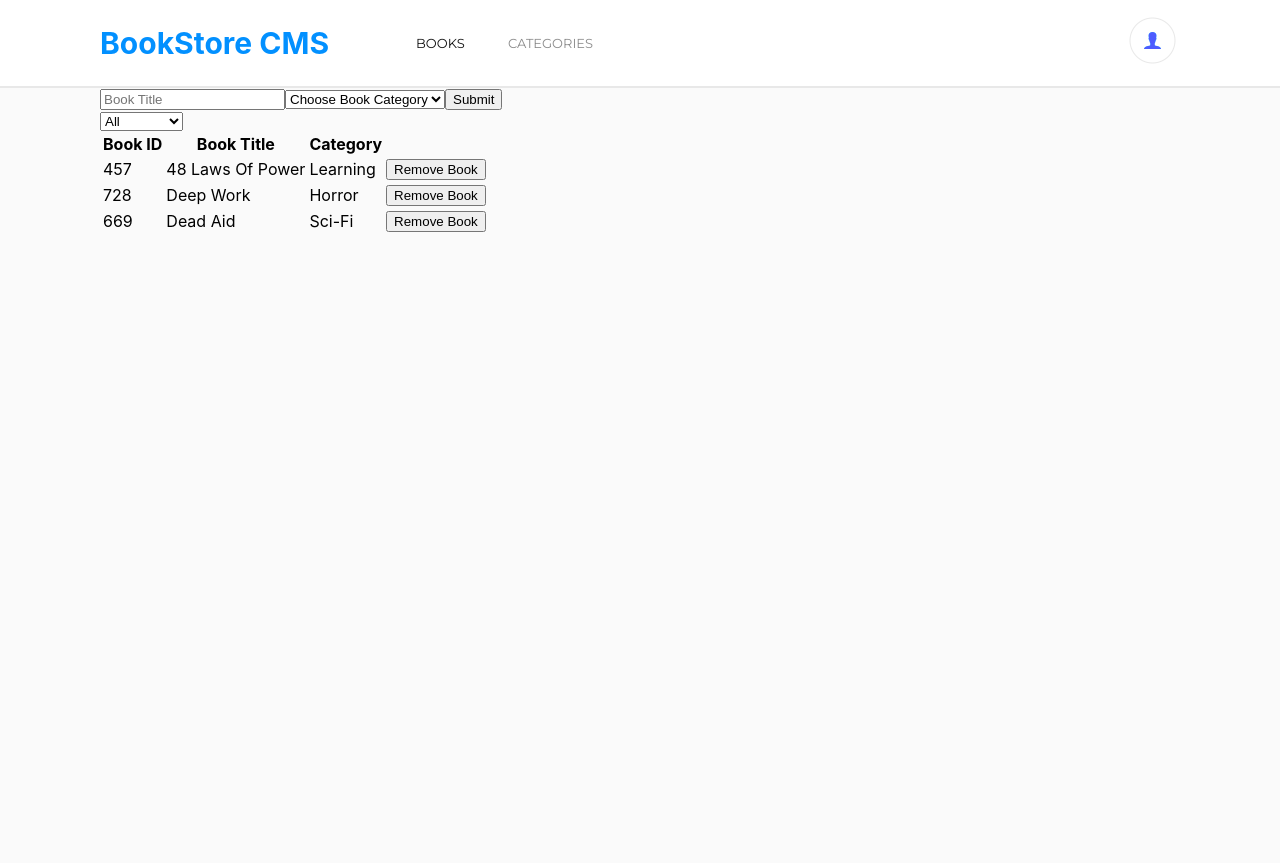
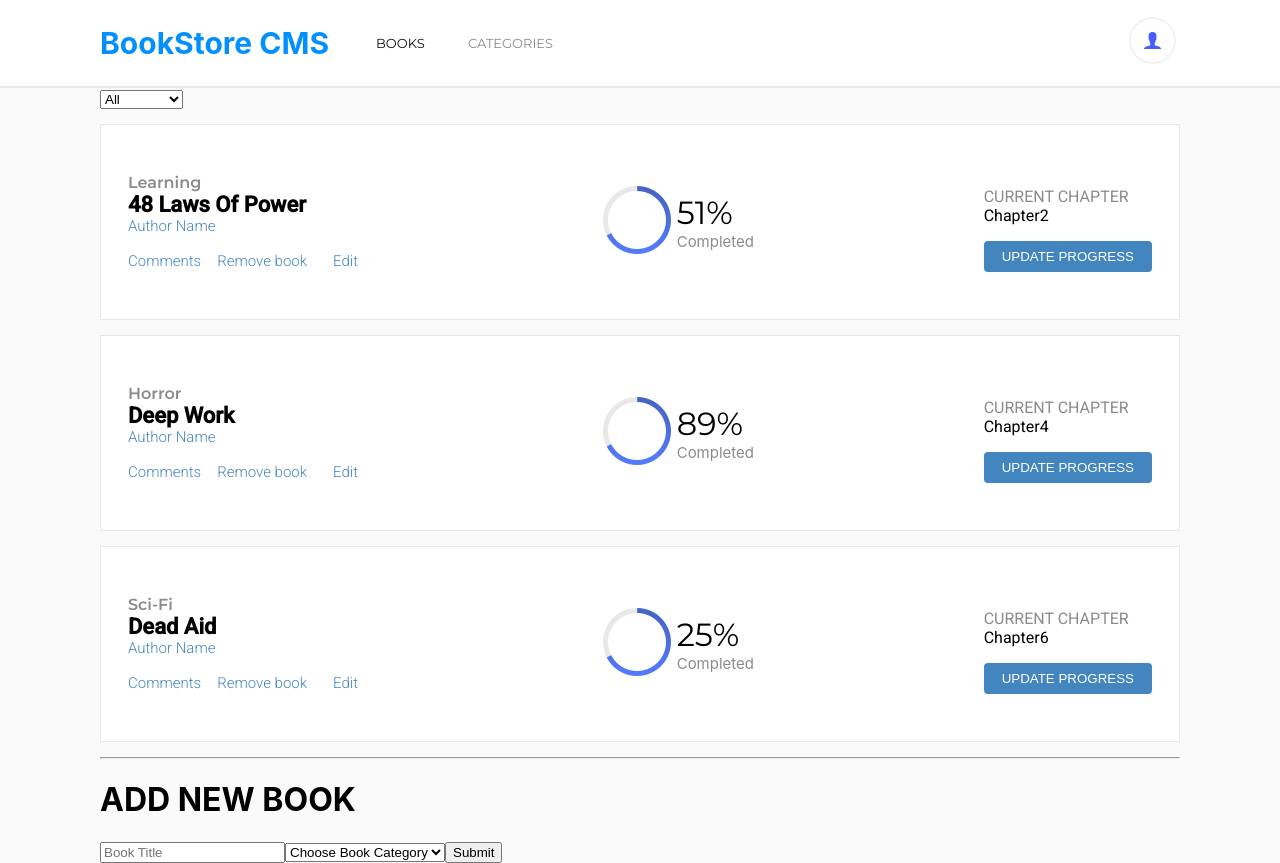
Before and after one commit to Blaise-Shyaka/bookstore, a React (Create React App) app: page / in a window 1280 px wide. Before the commit the page ends 800 px from the top, so only its background shows below. Built offline with nearby package versions, Linux system fonts and the light colour scheme.

Commit message:
style the Book Component

```diff
--- a/src/components/App.js
+++ b/src/components/App.js
@@ -7,8 +7,8 @@ function App() {
     <div>
       <Nav />
       <div className="container">
+        <BooksList />
         <BooksForm />
-        <BooksList />
       </div>
     </div>
   );
--- a/src/components/Book.js
+++ b/src/components/Book.js
@@ -1,29 +1,52 @@
 import PropTypes from 'prop-types';
+import Progress from './Progress';
+import CurrentChapter from './CurrentChapter';
+import * as bookStyles from '../styles/Book.module.css';
+
+const {
+  bookContainer,
+  displayFlex,
+  bookCategory,
+  bookTitle,
+  bookLinks,
+  removeBook,
+  alignCenter,
+} = bookStyles;
 
 function Book(props) {
   const {
-    id, title, category, clickhandler, book,
+    title, category, clickhandler, book,
   } = props;
 
   return (
-    <tr>
-      <td>{id}</td>
-      <td>{title}</td>
-      <td>{category}</td>
-      <td>
-        <button
-          type="submit"
-          onClick={() => clickhandler(book)}
-        >
-          Remove Book
-        </button>
-      </td>
-    </tr>
+    <div className={`${bookContainer} ${displayFlex}`}>
+      <div>
+        <ul>
+          <li className={bookCategory}>{category}</li>
+          <li className={bookTitle}>{title}</li>
+          <li className={bookLinks}>Author Name</li>
+        </ul>
+        <ul className={`${displayFlex} ${alignCenter}`}>
+          <li className={bookLinks}>Comments</li>
+          <li className={bookLinks}>
+            <button
+              className={`${removeBook} ${bookLinks}`}
+              type="submit"
+              onClick={() => clickhandler(book)}
+            >
+              Remove book
+            </button>
+          </li>
+          <li className={bookLinks}>Edit</li>
+        </ul>
+      </div>
+      <Progress />
+      <CurrentChapter />
+    </div>
   );
 }
 
 Book.propTypes = {
-  id: PropTypes.number.isRequired,
   title: PropTypes.string.isRequired,
   category: PropTypes.string.isRequired,
   clickhandler: PropTypes.func.isRequired,
--- /dev/null
+++ b/src/components/CurrentChapter.js
@@ -0,0 +1,18 @@
+import * as bookStyles from '../styles/Book.module.css';
+
+const { chapter, chapterTitle, updateProgress } = bookStyles;
+
+export default function CurrentChapter() {
+  return (
+    <div>
+      <ul className={chapter}>
+        <li className={chapterTitle}>CURRENT CHAPTER</li>
+        <li>
+          Chapter
+          {Math.floor(Math.random() * 10)}
+        </li>
+      </ul>
+      <button type="button" className={updateProgress}>UPDATE PROGRESS</button>
+    </div>
+  );
+}
--- /dev/null
+++ b/src/components/Progress.js
@@ -0,0 +1,23 @@
+import progressImage from '../assets/progress.png';
+import * as bookStyles from '../styles/Book.module.css';
+
+const {
+  displayFlex, completionPercentage, alignCenter, completed,
+} = bookStyles;
+
+export default function Progress() {
+  return (
+    <div className={`${displayFlex} ${alignCenter}`}>
+      <div>
+        <img alt="book reading progress" src={progressImage} />
+      </div>
+      <ul>
+        <li className={completionPercentage}>
+          {Math.floor(Math.random() * 100)}
+          %
+        </li>
+        <li className={completed}>Completed</li>
+      </ul>
+    </div>
+  );
+}
--- a/src/containers/BooksForm.js
+++ b/src/containers/BooksForm.js
@@ -64,6 +64,9 @@ function BooksForm(props) {
   }
 
   return (
+    <div>
+      <hr />
+      <h1>ADD NEW BOOK</h1>
       <form>
         <input type="text" placeholder="Book Title" onChange={handleChange} />
         <select onChange={handleChange}>
@@ -72,6 +75,7 @@ function BooksForm(props) {
         </select>
         <button type="submit" onClick={(e) => handleSubmit(e)}>Submit</button>
       </form>
+    </div>
   );
 }
 
--- a/src/containers/BooksList.js
+++ b/src/containers/BooksList.js
@@ -41,18 +41,9 @@ function BooksList(props) {
   return (
     <div>
       <CategoryFilter changehandler={handleFilterChange} />
-      <table>
-        <thead>
-          <tr>
-            <th>Book ID</th>
-            <th> Book Title</th>
-            <th>Category</th>
-          </tr>
-        </thead>
-        <tbody>
-          {booksMarkup}
-        </tbody>
-      </table>
+      <div>
+        {booksMarkup}
+      </div>
     </div>
   );
 }
--- a/src/index.css
+++ b/src/index.css
@@ -1,4 +1,5 @@
-@import url('https://fonts.googleapis.com/css2?family=Montserrat:wght@300;400&display=swap');
+@import url('https://fonts.googleapis.com/css2?family=Montserrat:wght@100;200;300;400;600;700&display=swap');
+@import url('https://fonts.googleapis.com/css2?family=Roboto:wght@300;400;500&display=swap');
 
 body {
   margin: 0;
@@ -33,3 +34,11 @@ code {
   margin-right: 100px;
   margin-left: 100px;
 }
+
+ul {
+  padding-left: 0;
+}
+
+li {
+  list-style: none;
+}
--- /dev/null
+++ b/src/styles/Book.module.css
@@ -0,0 +1,68 @@
+.displayFlex {
+  display: flex;
+}
+
+.alignCenter {
+  align-items: center;
+}
+
+.bookContainer {
+  background-color: #fff;
+  justify-content: space-between;
+  align-items: center;
+  padding: 32px 27px;
+  margin-top: 15px;
+  margin-bottom: 15px;
+  border: 1px solid #e8e8e8;
+}
+
+.bookCategory {
+  font-family: 'Montserrat';
+  font-weight: 600;
+  color: #8b8b8b;
+}
+
+.bookTitle {
+  font-family: 'Roboto';
+  font-weight: 600;
+  font-size: 22px;
+}
+
+.bookLinks {
+  font-family: 'Roboto';
+  font-size: 15px;
+  color: #4386bf;
+  font-weight: 100;
+  margin-right: 10px;
+}
+
+.removeBook {
+  background-color: #fff;
+  border: none;
+}
+
+.completionPercentage {
+  font-family: 'Montserrat';
+  font-size: 32px;
+}
+
+.completed {
+  color: #8b8b8b;
+  font-size: 15px;
+}
+
+.chapter {
+  font-family: 'Roboto';
+}
+
+.chapterTitle {
+  color: #8b8b8b;
+}
+
+.updateProgress {
+  background-color: #4386bf;
+  color: #fff;
+  border: none;
+  padding: 8px 18px;
+  border-radius: 4px;
+}
```
Also changed, not shown: src/assets/progress.png (added). Lines whose indentation alone changed are shown as unchanged.
